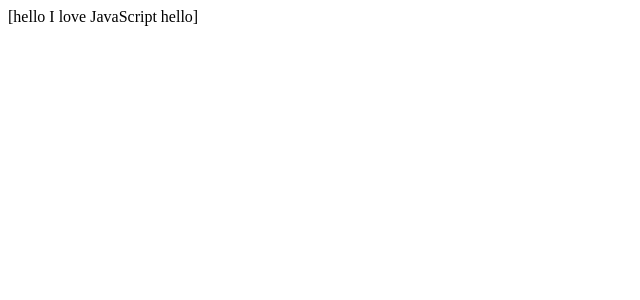
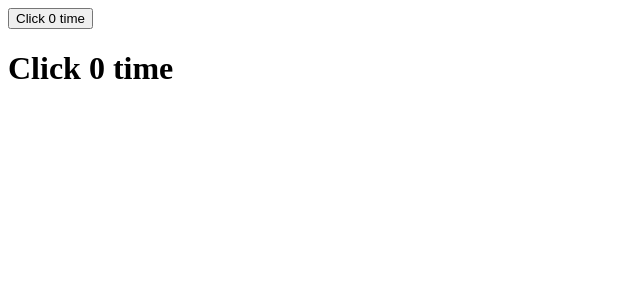
Before and after one commit to waliradim/testClassReact, a React (Create React App) app: page / in a window 1280 px wide. Shown: the top 300 px of the page, without its empty margins (0-640 px from the left). Built offline with nearby package versions, Linux system fonts and the light colour scheme.

Commit message:
HOC & Render Props

```diff
--- a/src/App.js
+++ b/src/App.js
@@ -7,6 +7,11 @@
 import Text from './Components/Composition/Text'
 import AddText from './Components/Composition/AddText'
 import AddBracket from './Components/Composition/AddBracket'
+import ClickCounter from './Components/HOC/ClickCounter'
+import HoverCounter from './Components/HOC/HoverCounter'
+import Counter from './Components/RenderProps/Counter'
+import ClickCounterProp from './Components/RenderProps/ClickCounter'
+import HoverCounterProp from './Components/RenderProps/HoverCounter'
 
 
 export default function App() {
@@ -21,7 +26,7 @@
       <Calculator />
       <Child /> */}
 
-      <AddText>
+      {/* <AddText>
         {
           ({ addText }) => (
             <AddBracket>
@@ -29,8 +34,17 @@
             </AddBracket>
           )
         }
-      </AddText>
+      </AddText> */}
 
+      {/* <ClickCounter />
+      <HoverCounter /> */}
+
+      <Counter render={(count, incrementCount) => (
+        <ClickCounterProp count={count} incrementCount={incrementCount} />
+      )} />
+      <Counter render={(count, incrementCount) => (
+        <HoverCounterProp count={count} incrementCount={incrementCount} />
+      )} />
     </div>
   )
 }
--- /dev/null
+++ b/src/Components/HOC/ClickCounter.js
@@ -0,0 +1,12 @@
+import React from 'react'
+import withCounter from './withCounter';
+
+const ClickCounter = (props) => {
+    const { count, incrementCount } = props;
+    return (
+        <div>
+            <button type="button" onClick={incrementCount}>Click {count} time</button>
+        </div>
+    )
+}
+export default withCounter(ClickCounter);
--- /dev/null
+++ b/src/Components/HOC/HoverCounter.js
@@ -0,0 +1,12 @@
+import React from 'react'
+import withCounter from './withCounter';
+
+const HoverCounter = (props) => {
+    const { count, incrementCount } = props;
+    return (
+        <div>
+            <h1 onMouseOver={incrementCount}>Click {count} time</h1>
+        </div>
+    )
+}
+export default withCounter(HoverCounter);
--- /dev/null
+++ b/src/Components/HOC/withCounter.js
@@ -0,0 +1,20 @@
+import React from 'react'
+
+const withCounter = (OrginalComponent) => {
+
+    class newComponent extends React.Component {
+        state = {
+            count: 0
+        };
+
+        incrementCount = () => {
+            this.setState((prevState) => ({ count: prevState.count + 1 }))
+        }
+        render() {
+            const { count } = this.state;
+            return <OrginalComponent count={count} incrementCount={this.incrementCount} />
+        }
+    }
+    return newComponent;
+}
+export default withCounter;
--- /dev/null
+++ b/src/Components/RenderProps/ClickCounter.js
@@ -0,0 +1,9 @@
+import React from 'react'
+
+export default function ClickCounter({ count, incrementCount }) {
+    return (
+        <div>
+            <button type="button" onClick={incrementCount}>Click {count} time</button>
+        </div>
+    )
+}
--- /dev/null
+++ b/src/Components/RenderProps/Counter.js
@@ -0,0 +1,16 @@
+import React, { Component } from 'react'
+
+export default class Counter extends Component {
+    state = {
+        count: 0
+    };
+
+    incrementCount = () => {
+        this.setState((prevState) => ({ count: prevState.count + 1 }))
+    }
+    render() {
+        const { count } = this.state;
+        const { render } = this.props;
+        return render(count, this.incrementCount);
+    }
+}
--- /dev/null
+++ b/src/Components/RenderProps/HoverCounter.js
@@ -0,0 +1,9 @@
+import React from 'react'
+
+export default function HoverCounter({ count, incrementCount }) {
+    return (
+        <div>
+            <h1 onMouseOver={incrementCount}>Click {count} time</h1>
+        </div>
+    )
+}
```
